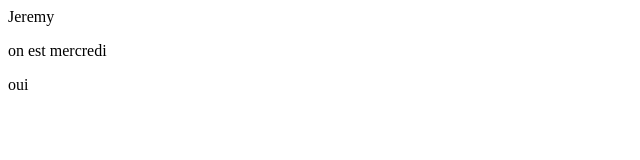
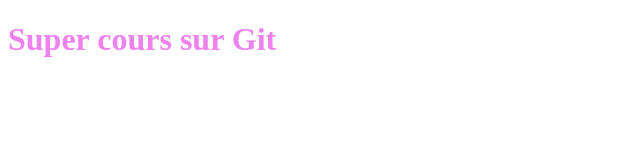
Before and after one commit to jeremygsz/formation-mercredi, a plain HTML site: page index.html in a window 1280 px wide. Shown: the whole page, without its empty margins (0-640 px from the left). Drawn offline with Linux system fonts and the light colour scheme.

Commit message:
creation page html et ajout fichier style

```diff
--- a/index.html
+++ b/index.html
@@ -1,3 +1,10 @@
-Jeremy
-<p>on est mercredi</p>
-<p>oui</p>
+<!DOCTYPE html>
+<html>
+<head>
+	<title></title>
+	<link rel="stylesheet" type="text/css" href="style.css">
+</head>
+<body>
+	<h1>Super cours sur Git</h1>
+</body>
+</html>
--- /dev/null
+++ b/style.css
@@ -0,0 +1,3 @@
+h1{
+	color: violet;
+}
```
